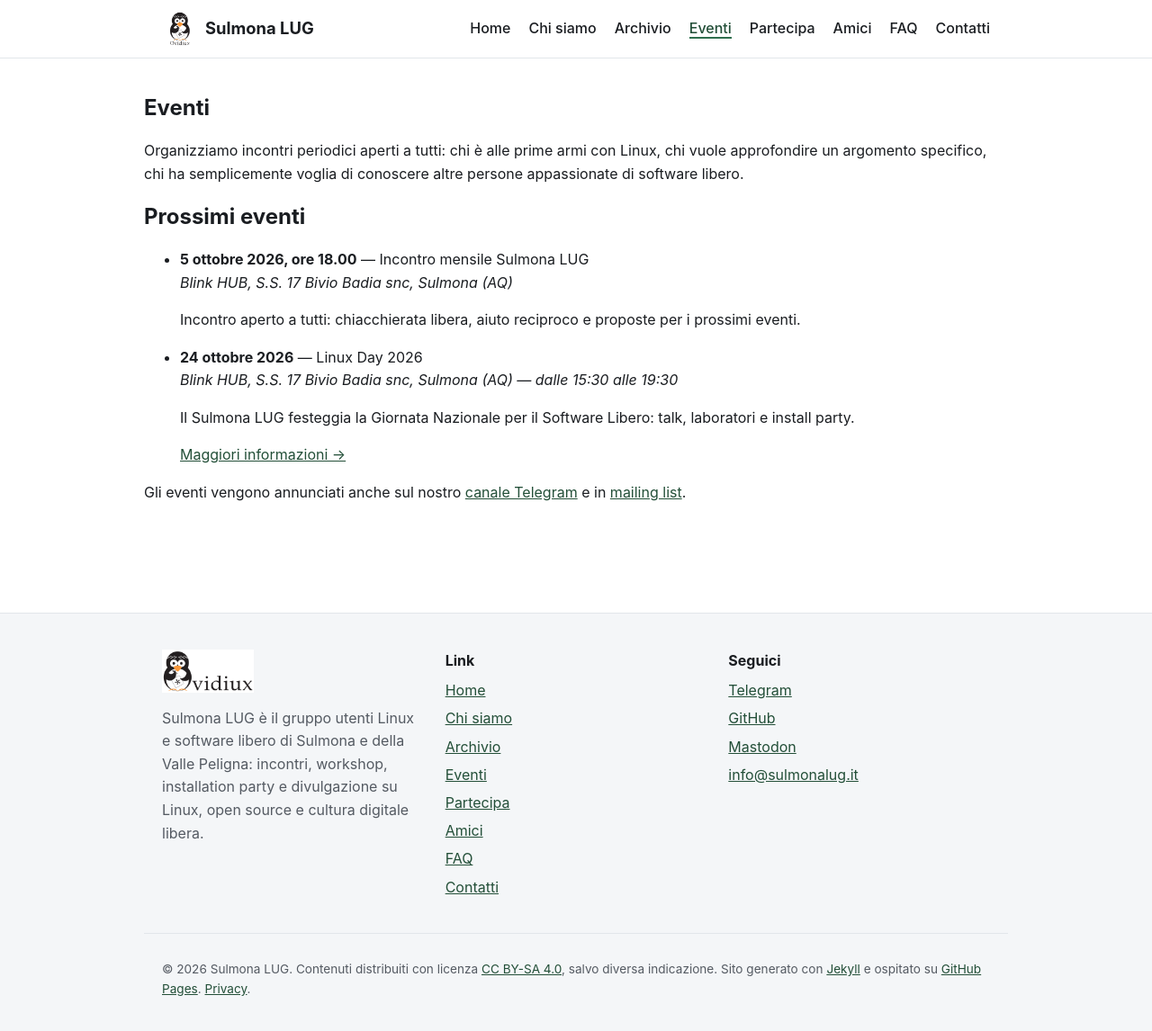
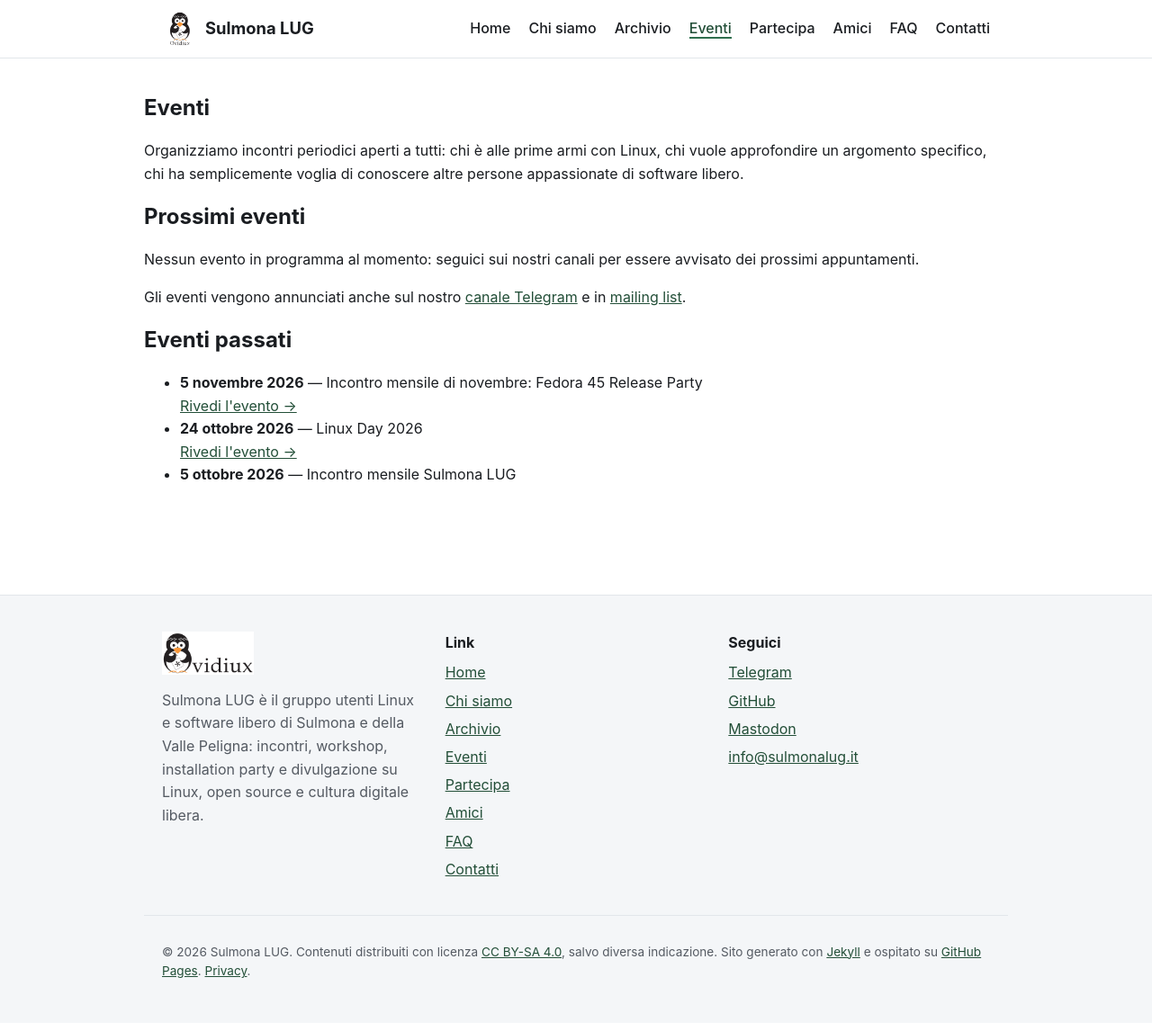
Before and after one commit to Sulmona-LUG/sulmona-lug.github.io, a Jekyll site: the page built from eventi.md, in a window 1280 px wide and 1156 px high. Shown: the top 1146 px of the window at 90% size. Built offline with Jekyll 4.4.1, drawn with Linux system fonts in a browser that asks for light colours.

Commit message:
Fedora 45 Release Party (incontro mensile di novembre) ed eventi passati
- nuova pagina /fedora-45/ per la presentazione del 5 novembre al Blink HUB
- Eventi: mostra solo i prossimi incontri, i passati in una sezione a parte
- home: riquadro Linux Day sostituito con Fedora 45
- workflow Pages: ricompilazione notturna per aggiornare l'elenco eventi

Co-Authored-By: Claude Opus 5.5 <noreply@anthropic.com>

```diff
--- a/_data/eventi.yml
+++ b/_data/eventi.yml
@@ -11,3 +11,9 @@
   luogo: "Blink HUB, S.S. 17 Bivio Badia snc, Sulmona (AQ) — dalle 15:30 alle 19:30"
   descrizione: "Il Sulmona LUG festeggia la Giornata Nazionale per il Software Libero: talk, laboratori e install party."
   url: "/linux-day-2026/"
+- data: 2026-11-05
+  orario: "18.00"
+  titolo: "Incontro mensile di novembre: Fedora 45 Release Party"
+  luogo: "Blink HUB, S.S. 17 Bivio Badia snc, Sulmona (AQ)"
+  descrizione: "L'incontro mensile di novembre è dedicato a Fedora Linux 45: le principali novità, un'installazione da zero dal vivo e supporto per chi vuole provarla sul proprio PC."
+  url: "/fedora-45/"
--- a/eventi.md
+++ b/eventi.md
@@ -11,10 +11,15 @@ appassionate di software libero.
 
 ## Prossimi eventi
 
-{% assign eventi_futuri = site.data.eventi | sort: "data" %}
-{% if eventi_futuri.size > 0 %}
+{% assign oggi = site.time | date: "%Y-%m-%d" %}
+{% assign eventi = site.data.eventi | sort: "data" %}
+{% assign n_futuri = 0 %}
+{% for evento in eventi %}{% assign d = evento.data | date: "%Y-%m-%d" %}{% if d >= oggi %}{% assign n_futuri = n_futuri | plus: 1 %}{% endif %}{% endfor %}
+{% if n_futuri > 0 %}
 <ul class="eventi-list">
-  {% for evento in eventi_futuri %}
+  {% for evento in eventi %}
+  {% assign d = evento.data | date: "%Y-%m-%d" %}
+  {% if d >= oggi %}
   {% assign mese_idx = evento.data | date: "%m" | plus: 0 | minus: 1 %}
   <li>
     <strong>{{ evento.data | date: "%-d" }} {{ site.data.mesi_it[mese_idx] }} {{ evento.data | date: "%Y" }}{% if evento.orario and evento.orario != "" %}, ore {{ evento.orario }}{% endif %}</strong> — {{ evento.titolo }}<br>
@@ -22,6 +27,7 @@ appassionate di software libero.
     <p>{{ evento.descrizione }}</p>
     {% if evento.url and evento.url != "" %}<a href="{{ evento.url }}">Maggiori informazioni &rarr;</a>{% endif %}
   </li>
+  {% endif %}
   {% endfor %}
 </ul>
 {% else %}
@@ -30,3 +36,21 @@ appassionate di software libero.
 
 Gli eventi vengono annunciati anche sul nostro [canale Telegram](https://t.me/{{ site.social.telegram }})
 e in [mailing list](/partecipa/).
+
+{% if n_futuri < eventi.size %}
+## Eventi passati
+
+{% assign eventi_passati = eventi | reverse %}
+<ul class="eventi-list">
+  {% for evento in eventi_passati %}
+  {% assign d = evento.data | date: "%Y-%m-%d" %}
+  {% if d < oggi %}
+  {% assign mese_idx = evento.data | date: "%m" | plus: 0 | minus: 1 %}
+  <li>
+    <strong>{{ evento.data | date: "%-d" }} {{ site.data.mesi_it[mese_idx] }} {{ evento.data | date: "%Y" }}</strong> — {{ evento.titolo }}
+    {% if evento.url and evento.url != "" %}<br><a href="{{ evento.url }}">Rivedi l'evento &rarr;</a>{% endif %}
+  </li>
+  {% endif %}
+  {% endfor %}
+</ul>
+{% endif %}
--- /dev/null
+++ b/fedora-45.md
@@ -0,0 +1,101 @@
+---
+layout: page
+title: "Fedora 45 Release Party a Sulmona"
+permalink: /fedora-45/
+description: >-
+  Giovedì 5 novembre 2026 alle 18:00 il Sulmona LUG presenta Fedora Linux 45: le principali
+  novità, un'installazione da zero dal vivo e supporto per chi vuole provarla sul proprio PC.
+---
+
+<div class="event-banner">
+  <p class="event-banner-tag">#Fedora45 · Incontro mensile di novembre</p>
+  <p class="event-banner-date">Giovedì 5 novembre 2026 · 18:00</p>
+  <p class="event-banner-loc">Blink HUB, S.S. 17 Bivio Badia snc, Sulmona (AQ)</p>
+  <div class="event-banner-actions">
+    <a class="btn btn-primary" href="https://t.me/{{ site.social.telegram }}">Resta aggiornato</a>
+  </div>
+</div>
+
+Il **3 novembre 2026** esce **Fedora Linux 45**, la nuova versione di una delle distribuzioni
+Linux più innovative, da sempre tra le prime a portare agli utenti le ultime tecnologie del
+mondo del software libero.
+
+Due giorni dopo, **giovedì 5 novembre alle 18:00**, l'incontro mensile di novembre del
+**Sulmona LUG** è dedicato a lei: la presentiamo al pubblico,
+vediamo insieme cosa c'è di nuovo, la installiamo da zero sotto i vostri occhi e aiutiamo
+chiunque voglia provarla sul proprio computer.
+
+## Dove
+
+L'incontro si terrà presso lo **Blink HUB**, S.S. 17 Bivio Badia snc, Sulmona (AQ)
+— [apri su Google Maps](https://www.google.com/maps/search/?api=1&query=Blink+HUB+S.S.+17+Bivio+Badia+snc+Sulmona+AQ).
+
+## Programma
+
+<div class="programma-timeline">
+
+  <div class="t-item">
+    <div class="t-time">18:00</div>
+    <h4>Accoglienza</h4>
+    <p>Benvenuto ai partecipanti e presentazione della serata.</p>
+  </div>
+
+  <div class="t-item">
+    <div class="t-time">A seguire</div>
+    <h4>Le novità di Fedora 45</h4>
+    <p>Un giro guidato tra le principali novità della nuova versione.</p>
+  </div>
+
+  <div class="t-item">
+    <div class="t-time">A seguire</div>
+    <h4>Installazione dal vivo</h4>
+    <p>Installiamo Fedora 45 da zero, passo passo: dalla chiavetta USB al primo avvio.</p>
+  </div>
+
+  <div class="t-item is-break">
+    <h4>Prova Fedora 45 sul tuo PC</h4>
+    <p>Porta il tuo laptop: potrai provare Fedora 45 in sessione Live da USB o installarla,
+    con i volontari del LUG a disposizione per supporto e configurazione.</p>
+  </div>
+
+</div>
+
+## Le principali novità
+
+Ecco un'anteprima di quello che vedremo insieme:
+
+- **GNOME 51** come desktop predefinito di Fedora Workstation, e **KDE Plasma 6** aggiornato
+  per chi preferisce l'edizione KDE.
+- **Kernel Linux 7.2**, con il supporto hardware più recente.
+- **Una nuova console di sistema**: i terminali testuali passano a *kmscon*, che sostituisce
+  la vecchia console del kernel.
+- **Più sicurezza di default**: RPM rifiuta i pacchetti non firmati, e l'uso di `ptrace` da
+  parte degli utenti non privilegiati è limitato.
+- **Nuovo portachiavi**: le password e i segreti del desktop sono gestiti da *oo7*, al posto
+  di GNOME Keyring.
+- **Installer rinnovato**: le edizioni Atomic (Silverblue, Kinoite…) adottano il nuovo
+  installer web di Anaconda.
+- **Strumenti per sviluppatori aggiornati**: GCC 16, LLVM 23, Python 3.15, Go 1.27,
+  Podman 6 e molto altro.
+
+L'elenco completo è sulla [pagina delle modifiche di Fedora 45](https://fedoraproject.org/wiki/Releases/45/ChangeSet).
+
+## Vuoi provarla sul tuo PC?
+
+L'incontro è **gratuito e aperto a tutti**, anche a chi non ha mai usato Linux.
+Se vuoi provare Fedora 45 sul tuo computer:
+
+- **porta il tuo laptop** con il caricabatterie;
+- se puoi, porta una **chiavetta USB da almeno 8 GB** (verrà cancellata);
+- se pensi di installarla, **fai prima un backup** dei tuoi dati: meglio essere prudenti.
+
+Puoi anche solo provarla in **modalità Live**, senza toccare nulla di ciò che hai sul disco.
+
+Segui il nostro [canale Telegram](https://t.me/{{ site.social.telegram }}) per eventuali
+aggiornamenti, o scrivici a [{{ site.social.email }}](mailto:{{ site.social.email }}) per
+qualsiasi domanda.
+
+## Diffondi l'iniziativa
+
+Aiutaci a far girare la voce: condividi questa pagina e usa l'hashtag **#Fedora45**
+parlando dell'evento di Sulmona.
```
Also changed, not shown: index.md (+3 -3 lines), .github/workflows/pages.yml.
